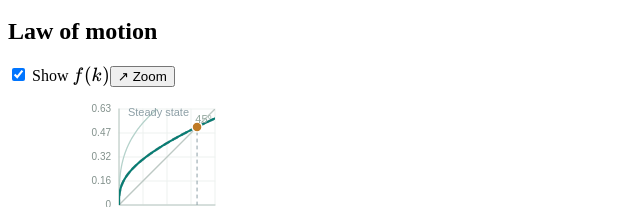
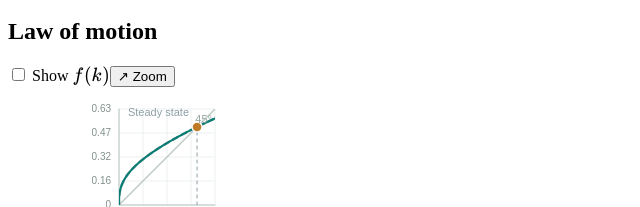
Before and after one commit to beredentod/macro-lab, a website with bundled scripts: page index.html in a window 1280 px wide. Shown: the part 1470-1677 px from the top of the page, 0-640 px from the left. Built offline with nearby package versions, Linux system fonts and the light colour scheme.

Commit message:
uncheck f(x) in solow by default

```diff
--- a/index.html
+++ b/index.html
@@ -6,7 +6,7 @@
 <section class="chart-area">
 <div class="section-head"><div class="title-stack"><span class="eyebrow">DISCRETE TIME · COBB–DOUGLAS</span><div class="title-line"><h1>Solow model</h1><div class="equations"><span data-tex="y_t=f(k_t)=(\theta k_t)^\alpha"></span><span data-tex="k_{t+1}=\frac{(1-\delta)k_t+s f(k_t)}{\gamma n}"></span><span data-tex="A_0=N_0=1"></span></div></div></div><span id="regime" class="badge">Initial economy</span></div>
 <div class="plots">
-<section class="main-plot"><div class="plot-heading"><h2>Law of motion</h2><div class="plot-tools"><label class="check"><input id="production" type="checkbox" checked> Show <span data-tex="f(k)"></span></label><button id="zoom-open" class="zoom-open" type="button" aria-label="Open an enlarged graph view" title="Open enlarged graph">↗ Zoom</button></div></div>
+<section class="main-plot"><div class="plot-heading"><h2>Law of motion</h2><div class="plot-tools"><label class="check"><input id="production" type="checkbox"> Show <span data-tex="f(k)"></span></label><button id="zoom-open" class="zoom-open" type="button" aria-label="Open an enlarged graph view" title="Open enlarged graph">↗ Zoom</button></div></div>
 <div class="plot-frame"><canvas id="phase" aria-label="Solow law of motion with a 45-degree line, initial and post-shock curves, a golden-rule curve and capital marker, and an animated cobweb path" role="img"></canvas><div class="axis-y" data-tex="k_{t+1}"></div><div class="axis-x" data-tex="k_t"></div></div>
 <div class="legend"><span><i class="teal"></i>After shock</span><span><i class="baseline"></i>Initial economy</span><span><i class="diagonal"></i>45° line</span><span><i class="amber"></i>Transition</span><span class="golden-legend"><i class="golden"></i>Golden rule</span></div>
 <div class="capital-cards"><div><span>Current <span data-tex="k_t"></span></span><strong id="current-k">0</strong></div><div><span>Initial <span data-tex="\bar k"></span></span><strong id="old-k">0</strong></div><div><span>New <span data-tex="\bar k"></span></span><strong id="new-k">0</strong></div><div><span>Golden <span data-tex="k^{GR}"></span></span><strong id="golden-k">0</strong></div></div>
```
